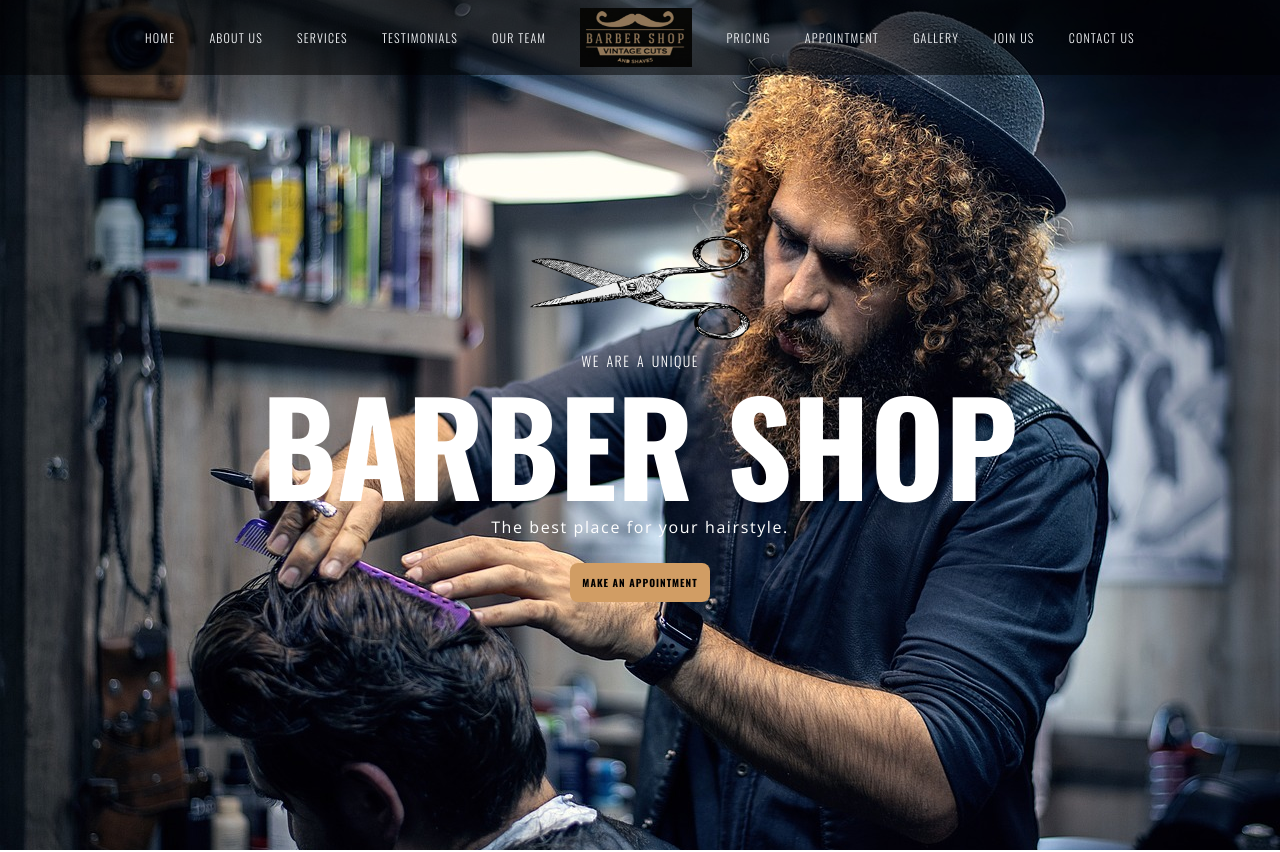
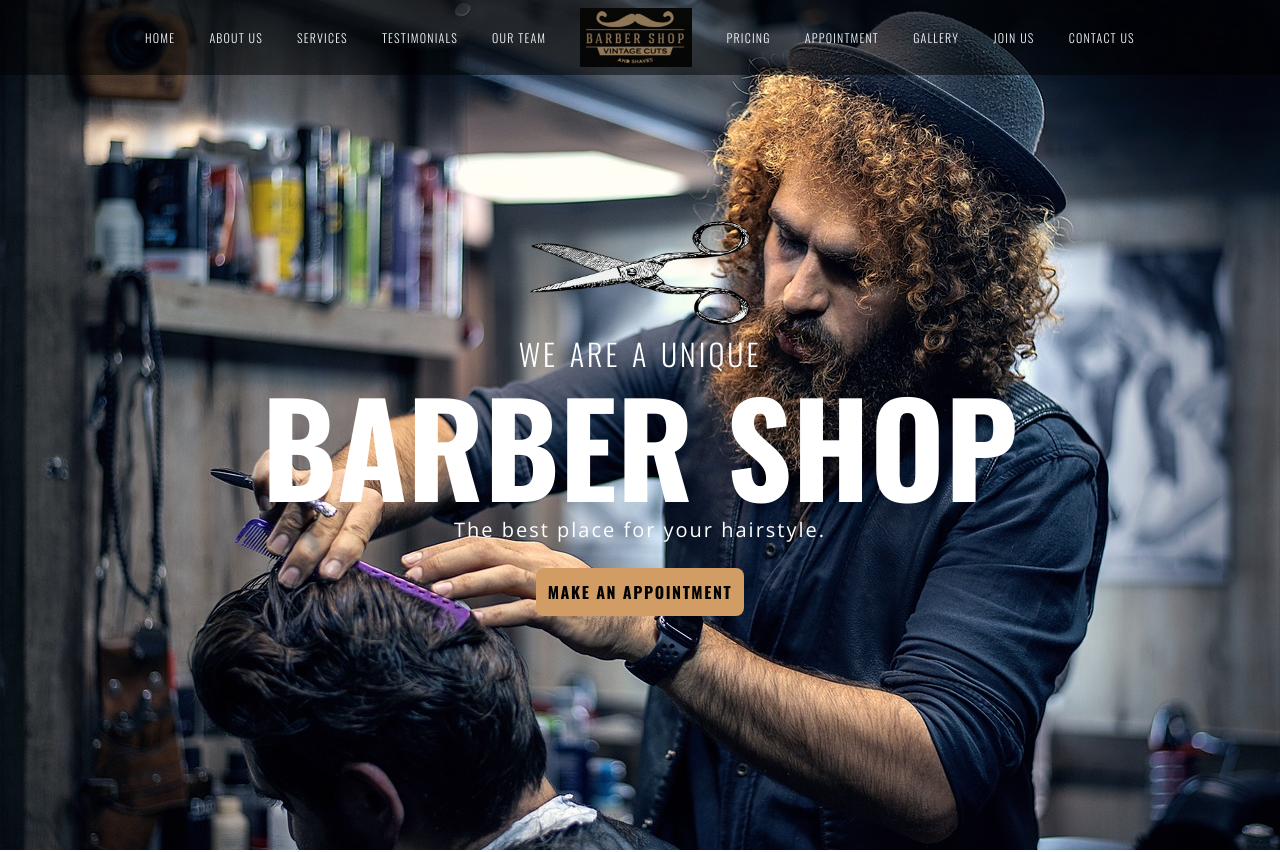
Before and after one commit to Danieljamespm/barber-shop-react, a React (Vite) app: page / in a window 1280 px wide. Shown: the top 852 px of the page. Built offline with nearby package versions, Linux system fonts and the light colour scheme.

Commit message:
change font size for larger screens.

```diff
--- a/src/Components/Hero.jsx
+++ b/src/Components/Hero.jsx
@@ -6,10 +6,10 @@ const Hero = () => {
     <div className='bg-hero-image bg-cover bg-center h-[850px] flex justify-center items-center flex-col font-oswald '>
 
         <img className='w-[220px]  mx-auto' src="./barber-scissors.png" alt="" />
-        <p className='text-lg md:text-sm text-white [word-spacing:0.16rem] p-2 tracking-widest font-light'>WE ARE A UNIQUE</p>
+        <p className='text-lg md:text-3xl text-white [word-spacing:0.16rem] p-2 tracking-widest font-light'>WE ARE A UNIQUE</p>
         <h1 className='text-white font-bold text-6xl sm:text-6xl md:text-9xl '>BARBER SHOP</h1>
-        <p className='text-white p-2 text-md font-light tracking-widest font-Opensans'>The best place for your hairstyle.</p>
-        <button className='bg-[#D19D64] p-3 m-4 text-[10px] hover:text-[#34567e] hover:duration-500 rounded-lg font-bold tracking-widest'>MAKE AN APPOINTMENT</button>
+        <p className='text-white p-2 text-md md:text-xl font-light tracking-widest font-Opensans'>The best place for your hairstyle.</p>
+        <button className='bg-[#D19D64] p-3 m-4 text-md hover:text-[#34567e] hover:duration-500 rounded-lg font-bold tracking-widest'>MAKE AN APPOINTMENT</button>
 
 
         <div>
```
